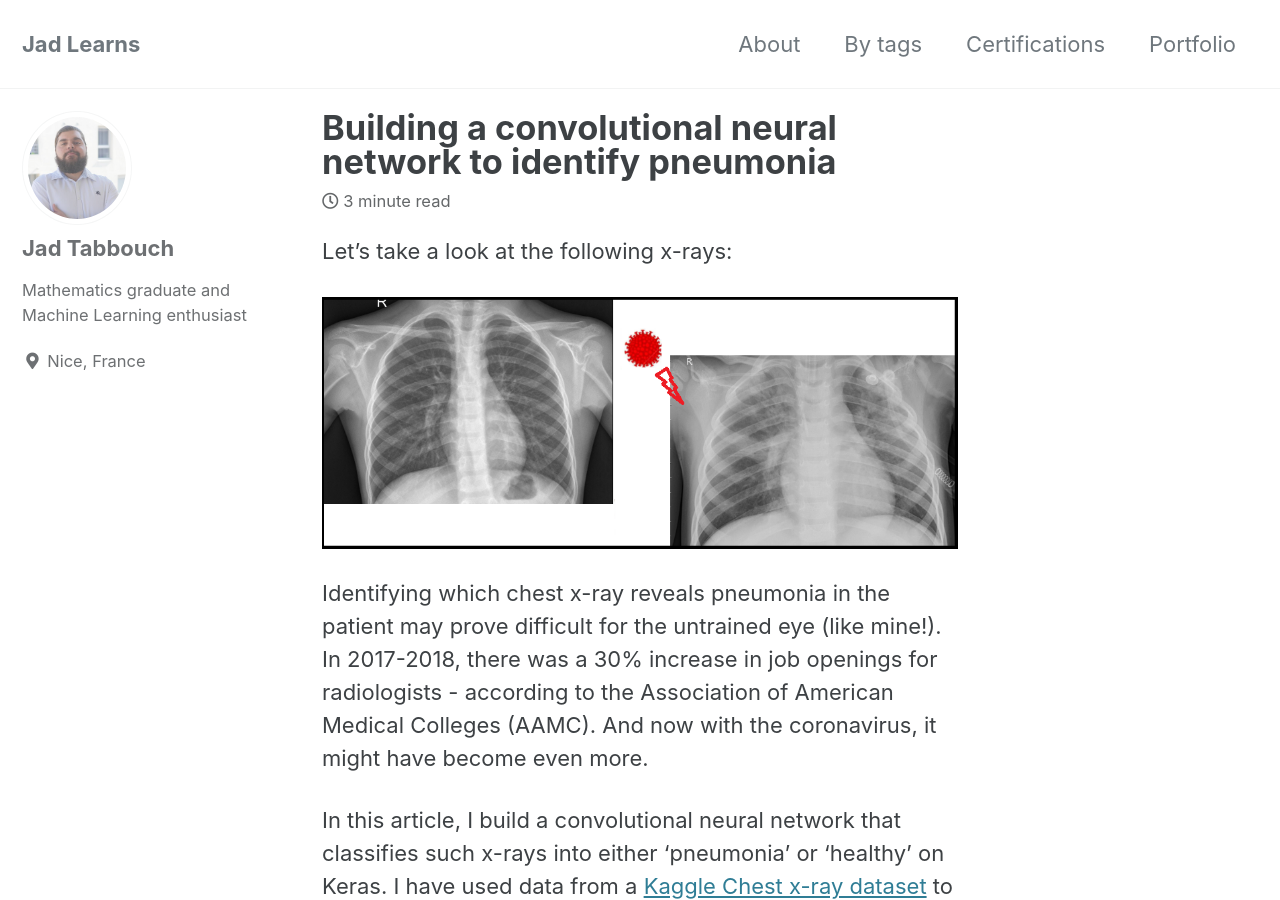
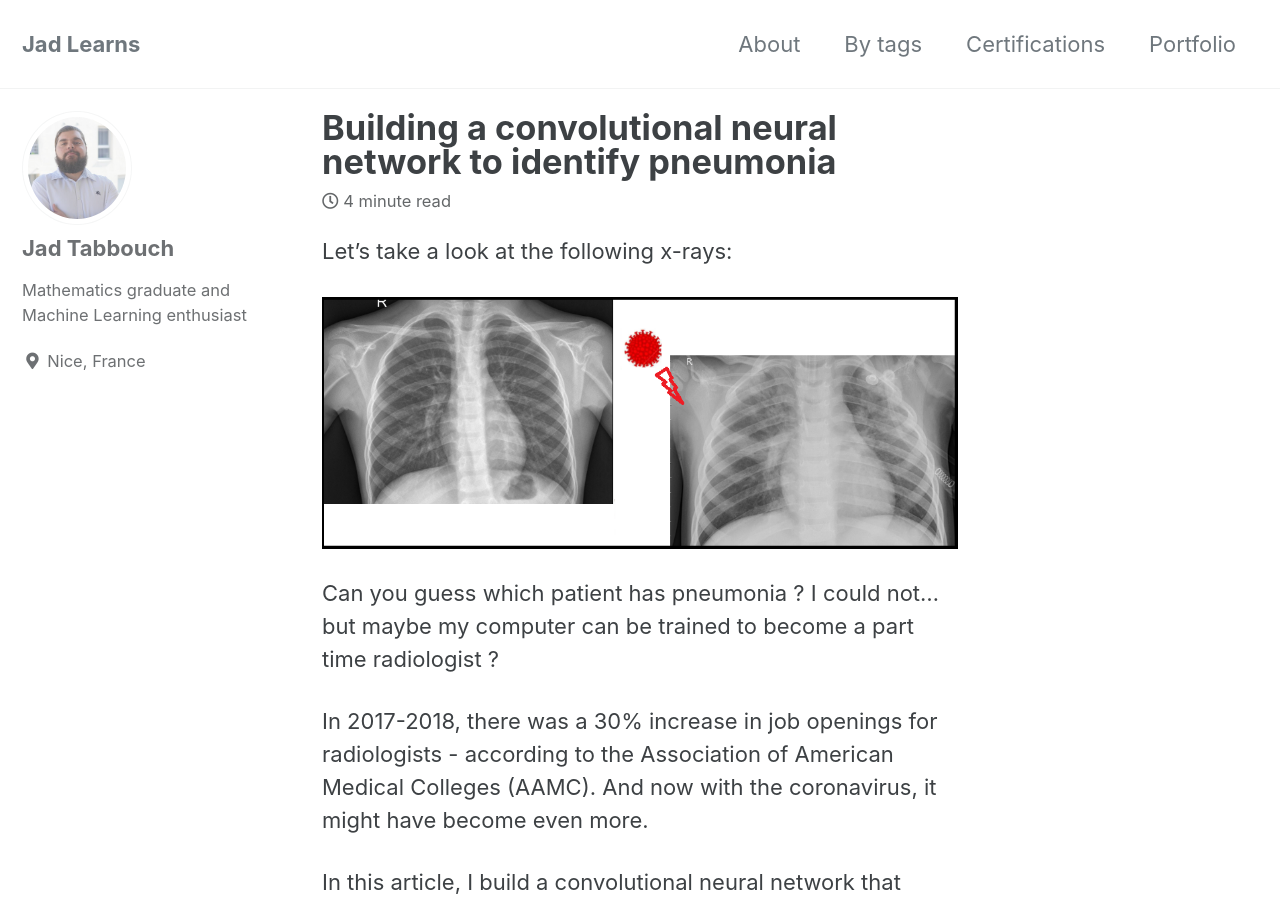
Before and after one commit to jad-tab/jad-tab.github.io, a Jekyll site: the page built from _posts/2021-01-10-Pneumonia.md, in a window 1280 px wide and 900 px high. Built offline with Jekyll 4.4.1, drawn with Linux system fonts in a browser that asks for light colours; cached includes are drawn as plain includes; some of the changed text lies outside the part shown.

Commit message:
Update 2021-01-10-Pneumonia.md

```diff
--- a/_posts/2021-01-10-Pneumonia.md
+++ b/_posts/2021-01-10-Pneumonia.md
@@ -12,7 +12,9 @@ Let's take a look at the following x-rays:
 
 ![alt]({{ site.url }}{{ site.baseurl }}/figures2/pneumvshealth.png)
 
-Identifying which chest x-ray reveals pneumonia in the patient may prove difficult for the untrained eye (like mine!). In 2017-2018, there was a 30% increase in job openings for radiologists - according to the Association of American Medical Colleges (AAMC). And now with the coronavirus, it might have become even more.
+Can you guess which patient has pneumonia ? I could not... but maybe my computer can be trained to become a part time radiologist ?
+
+In 2017-2018, there was a 30% increase in job openings for radiologists - according to the Association of American Medical Colleges (AAMC). And now with the coronavirus, it might have become even more.
 
 In this article, I build a convolutional neural network that classifies such x-rays into either 'pneumonia' or 'healthy' on Keras. I have used data from
 a [Kaggle Chest x-ray dataset](https://www.kaggle.com/paultimothymooney/chest-xray-pneumonia) to train the model. I'd also like to explicitly refer to an amazing book that has taught me everything on Deep Learning (Deep Learning on Python by François Chollet).
@@ -211,3 +213,5 @@ Here are the results obtained for this basic model:
 
 
 ![alt]({{ site.url }}{{ site.baseurl }}/figures2/cnnpneumonia.JPG)
+
+Though the dataset was quite modest, I was able to get some pretty good results. But I can't help but notice the large leaps that aren't necessarily expected: it might be interesting to see if these performance measures could be further improved.
```
